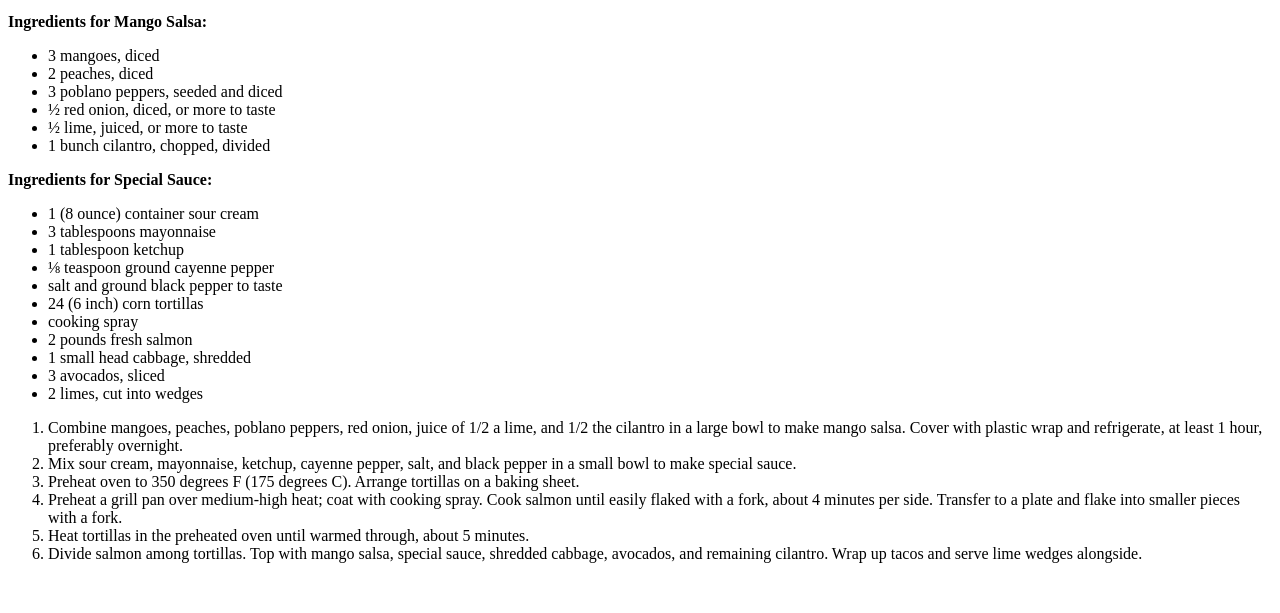
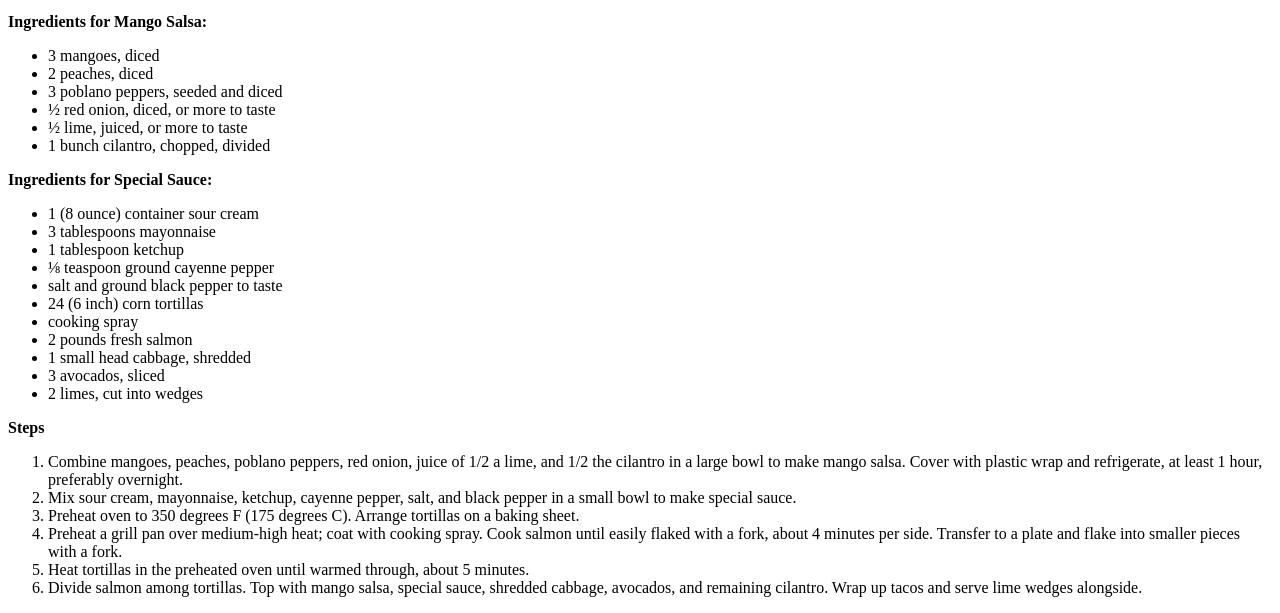
Before and after one commit to Fiiam/odin-recipes, a plain HTML site: page recipes/tacos.html in a window 1280 px wide. Shown: the part 421-1034 px from the top of the page. Before the commit the page ends 1000 px from the top, so only its background shows below. Drawn offline with Linux system fonts and the light colour scheme.

Commit message:
Add paragraph for taco steps

```diff
--- a/recipes/tacos.html
+++ b/recipes/tacos.html
@@ -50,6 +50,8 @@
 
     <!-- List of steps -->
 
+    <p><strong>Steps</strong></p>
+
     <ol>
         <li>Combine mangoes, peaches, poblano peppers, red onion, juice of 1/2 a lime, and 1/2 the cilantro in a large bowl to make mango salsa. Cover with plastic wrap and refrigerate, at least 1 hour, preferably overnight.</li>
         <li>Mix sour cream, mayonnaise, ketchup, cayenne pepper, salt, and black pepper in a small bowl to make special sauce.</li>
```
